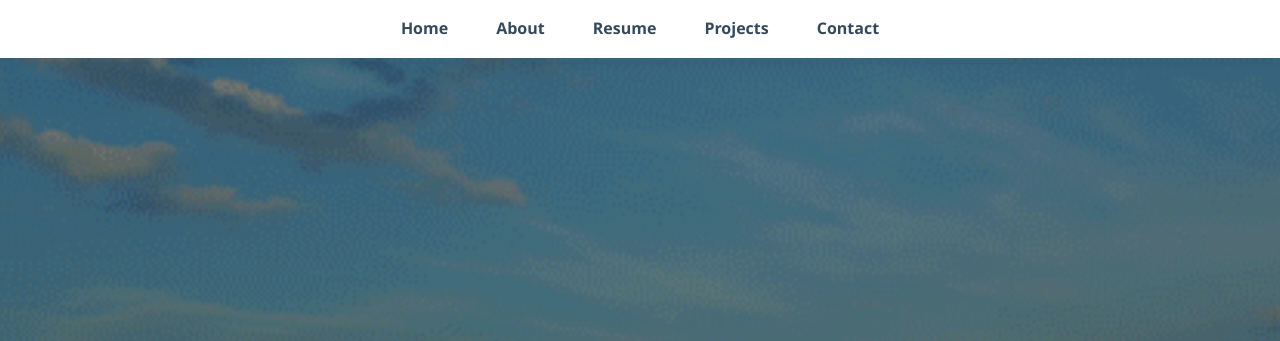
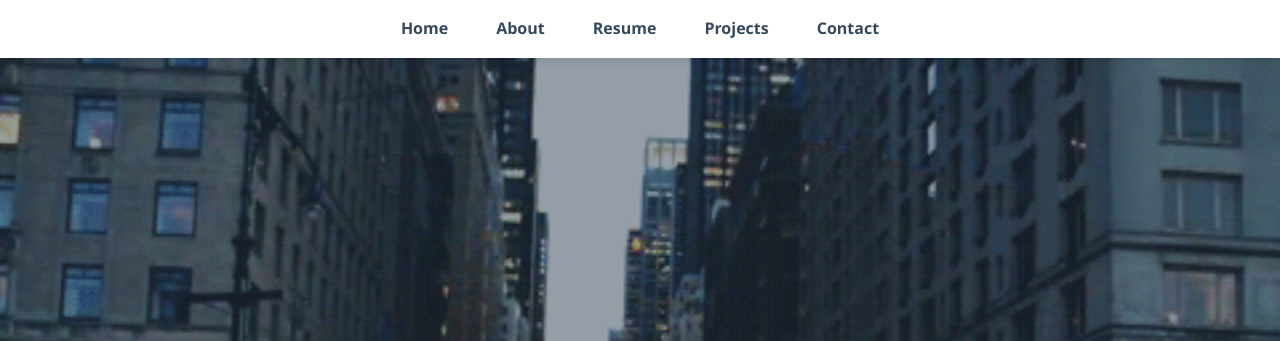
Before and after one commit to aarushnarang02/aarushnarang02.github.io, a website: page index.html in a window 1280 px wide. Shown: the top 341 px of the page. Drawn offline with Linux system fonts and the light colour scheme.

Commit message:
init push

```diff
--- a/style.css
+++ b/style.css
@@ -112,7 +112,7 @@ nav ul li a:hover {
 header {
     height: 100vh;
     background: linear-gradient(rgba(44, 62, 80, 0.5), rgba(44, 62, 80, 0.5)),
-    url('assets/images/NYC_GIF.gif') center/cover;
+    url('assets/images/nyccity.gif') center/cover;
     display: flex;
     align-items: center;
     justify-content: center;
```
Also changed, not shown: assets/images/nyccity.gif (added).
